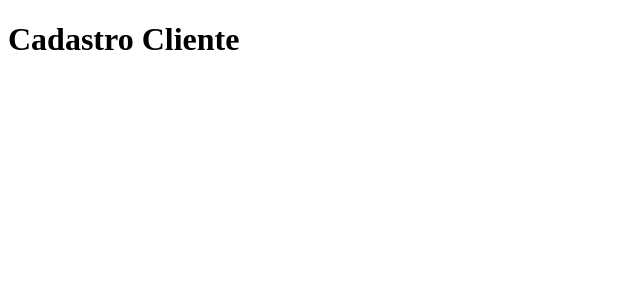
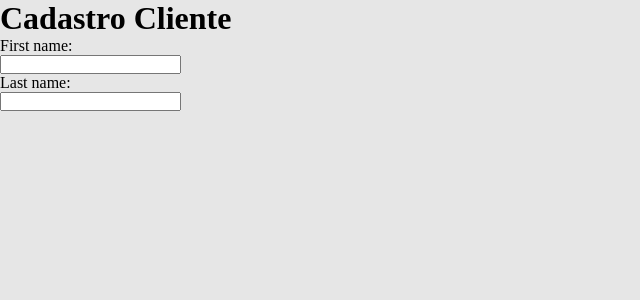
Before and after one commit to jjromary/cadastro-cliente, a React (Vite) app: page / in a window 1280 px wide. Shown: the top 300 px of the page, without its empty margins (0-640 px from the left). Built offline with nearby package versions, Linux system fonts and the light colour scheme.

Commit message:
add Theme and global styles

```diff
--- a/src/App.tsx
+++ b/src/App.tsx
@@ -1,3 +1,14 @@
+import { ThemeProvider } from "styled-components";
+import { FormsClient } from "./components/Forms";
+import { GlobalStyle } from "./styles/styles";
+import { defaultTheme } from "./styles/themes/default";
+
 export function App() {
-  return <h1>Cadastro Cliente</h1>;
+  return (
+    <ThemeProvider theme={defaultTheme}>
+      <GlobalStyle />
+      <h1>Cadastro Cliente</h1>
+      <FormsClient />
+    </ThemeProvider>
+  );
 }
--- /dev/null
+++ b/src/components/Forms/index.tsx
@@ -0,0 +1,17 @@
+import { Container } from "./styles";
+
+export function FormsClient() {
+  return (
+    <Container>
+      <form>
+        <label htmlFor="fname">First name:</label>
+        <br />
+        <input type="text" id="fname" name="fname" />
+        <br />
+        <label htmlFor="lname">Last name:</label>
+        <br />
+        <input type="text" id="lname" name="lname" />
+      </form>
+    </Container>
+  );
+}
--- /dev/null
+++ b/src/components/Forms/styles.ts
@@ -0,0 +1,6 @@
+import styled from "styled-components";
+
+export const Container = styled.div`
+    width: 1040px;
+    height: auto;
+`;
--- /dev/null
+++ b/src/styles/styles.ts
@@ -0,0 +1,22 @@
+import { createGlobalStyle } from "styled-components";
+
+export const GlobalStyle = createGlobalStyle`
+    * {
+        margin: 0;
+        padding: 0;
+        box-sizing: border-box;
+    }
+
+    body {
+        background: ${props => props.theme.DefaultBackgroundColor};
+    }
+
+    html {
+        @media (max-width: 1080px) {
+            font-size: 93.75%; // 15px
+        }
+        @media (max-width: 720px) {
+            font-size: 87.5%; // 14px
+        }
+    }
+`;
--- /dev/null
+++ b/src/styles/themes/default.ts
@@ -0,0 +1,8 @@
+export const defaultTheme = {
+    DefaultBackgroundColor: '#e6e6e6',
+    DefaultButtonColor: '#424245',
+    DefaultFieldTextColor: '#f5f5f7',
+    DefaultBorderColor: '#323234',
+    DefaultTextColor: '#0066cc',
+    DefaultHoverColor: '#8a8a8f',
+}
```
Also changed, not shown: src/@types/styled.d.ts (added, +8 -0 lines).
